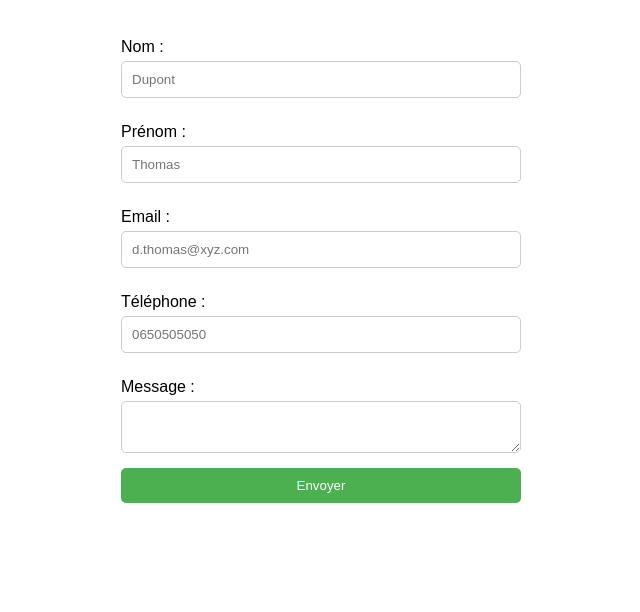
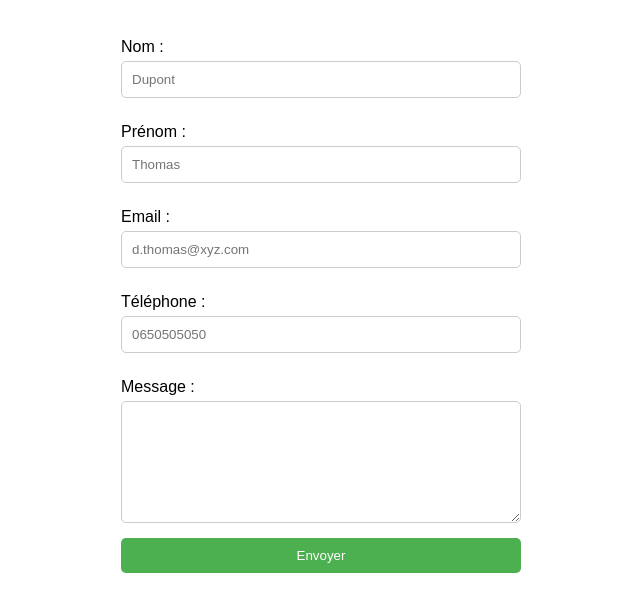
Before and after one commit to Neilruaa/git-form, a plain HTML site: page index.html in a window 1280 px wide. Shown: the whole page, without its empty margins (319-959 px from the left). Drawn offline with Linux system fonts and the light colour scheme.

Commit message:
fix : Taille du champ message qui pouvait être agrandi à l'infini

```diff
--- a/styles.css
+++ b/styles.css
@@ -17,6 +17,13 @@ input, textarea {
     border: 1px solid #ccc;
     border-radius: 5px;
 }
+
+textarea {
+    min-height: 100px;
+    max-height: 300px;
+    resize: vertical;
+}
+
 button {
     padding: 10px;
     background-color: #4CAF50;
```
